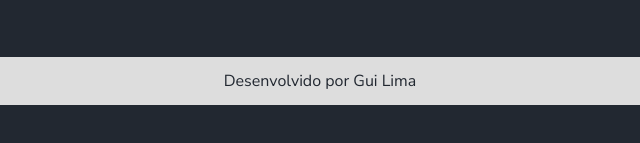
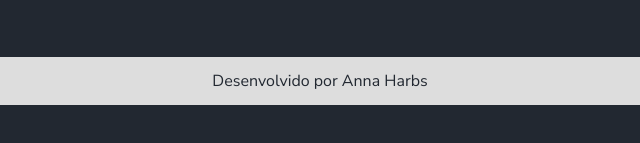
Before and after one commit to 1639anna/TERCEIRO-TRI-, a plain HTML site: page alura-start-storytelling-1-unidade_6/index.html in a window 1280 px wide. Shown: the part 153-296 px from the top of the page, 320-960 px from the left. Drawn offline with Linux system fonts and the light colour scheme; no server answers.

Commit message:
Add files via upload

```diff
--- a/alura-start-storytelling-1-unidade_6/index.html
+++ b/alura-start-storytelling-1-unidade_6/index.html
@@ -20,7 +20,7 @@
         </section>
     </main>
     <footer>
-        <p>Desenvolvido por Gui Lima</p>
+        <p>Desenvolvido por Anna Harbs</p>
     </footer>
     <script type="module" src="graficos/informacoesGlobais.js"></script>
 </body>
```
